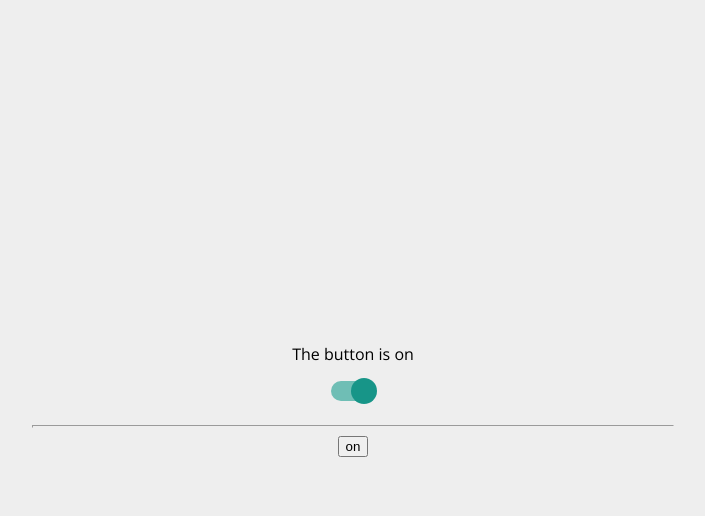
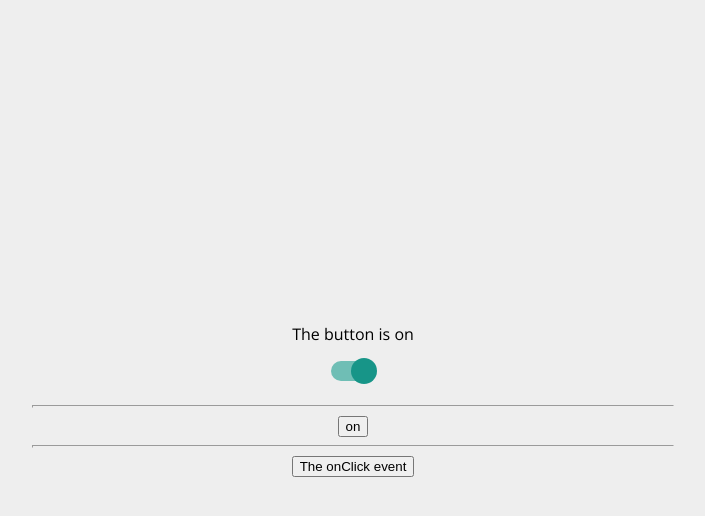
Before and after one commit to ninetails/learning-react-arcp, a React (Create React App) app: page / in a window 1280 px wide. Both pictures are taken after a click on the button "off". Shown: the top 516 px of the page, without its empty margins (287-992 px from the left). Built offline with nearby package versions, Linux system fonts and the light colour scheme.

Commit message:
Done lesson-06

```diff
--- a/src/App.js
+++ b/src/App.js
@@ -2,8 +2,11 @@ import React, { Component } from 'react'
 
 import Toggle from './components/Toggle'
 import MyToggle from './components/MyToggle'
+import MyEventComponent from './components/MyEventComponent'
 
 const MyToggleWrapped = Toggle.withToggle(MyToggle)
+
+const MyEventComponentWrapped = Toggle.withToggle(MyEventComponent)
 
 class App extends Component {
   render() {
@@ -13,7 +16,12 @@ class App extends Component {
         <Toggle.Off>The button is off</Toggle.Off>
         <Toggle.Button/>
         <hr/>
-        <MyToggleWrapped/>
+        <MyToggleWrapped />
+        <hr />
+        <MyEventComponentWrapped
+          event="onClick"
+          on={e => alert(e.type)}
+          />
       </Toggle>
     );
   }
--- /dev/null
+++ b/src/components/MyEventComponent/MyEventComponent.js
@@ -0,0 +1,10 @@
+import React from 'react';
+
+const MyEventComponent = ({ toggle, event, on }) =>
+  toggle.on ? (
+    <button {...{ [event]: on }}>
+      The {event} event
+    </button>
+  ) : null
+
+export default MyEventComponent;
--- /dev/null
+++ b/src/components/MyEventComponent/index.js
@@ -0,0 +1 @@
+export { default } from './MyEventComponent'
--- a/src/components/MyToggle/MyToggle.js
+++ b/src/components/MyToggle/MyToggle.js
@@ -1,6 +1,6 @@
 import React from 'react'
 
-const MyToggle = ({ on, toggle }) => (
+const MyToggle = ({ toggle: { on, toggle } }) => (
   <button onClick={toggle}>
     { on ? 'on' : 'off' }
   </button>
--- a/src/components/Toggle/Toggle.js
+++ b/src/components/Toggle/Toggle.js
@@ -7,7 +7,7 @@ export const TOGGLE_CONTEXT = '__toggle__'
 const withToggle = (Component) => {
   function Wrapper(props, context) {
     const toggleContext = context[TOGGLE_CONTEXT]
-    return <Component {...toggleContext} {...props} />
+    return <Component toggle={toggleContext} {...props} />
   }
 
   Wrapper.contextTypes = {
@@ -17,15 +17,15 @@ const withToggle = (Component) => {
   return Wrapper
 }
 
-const ToggleOn = withToggle(({ children, on }) => {
+const ToggleOn = withToggle(({ children, toggle: { on } }) => {
   return on ? children : null
 })
 
-const ToggleOff = withToggle(({ children, on }) => {
+const ToggleOff = withToggle(({ children, toggle: { on } }) => {
   return on ? null : children
 })
 
-const ToggleButton = withToggle(({ on, toggle, ...props }) => {
+const ToggleButton = withToggle(({ toggle: { on, toggle }, ...props }) => {
   return <Switch id="switch" on={on} onChange={toggle} {...props} />
 })
 
```
